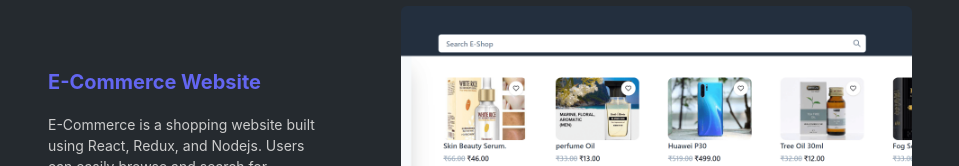
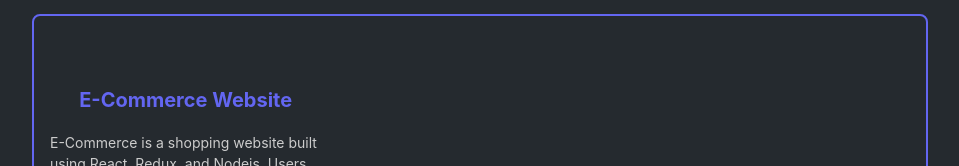
Before and after one commit to Raj-Mandloii/raj-mandloi, a React (Create React App) app: page /projects in a window 1280 px wide. Shown: the part 2730-2896 px from the top of the page, without its empty margins (160-1119 px from the left). Built offline with nearby package versions, Linux system fonts and the light colour scheme.

Commit message:
UI alignment bug fixes

```diff
--- a/src/Components/Project-Datails/index.js
+++ b/src/Components/Project-Datails/index.js
@@ -21,12 +21,13 @@ export default ({
   githubLink,
 }) => (
   <Box
-    // border="1px solid red"
+    border={{ lg: "2px solid #6366F1" }}
+    borderRadius={"lg"}
     maxW="7xl"
     mx="auto"
     px={{ base: "0", lg: "4" }}
     py={{ base: "0", lg: "2" }}
-    mt="0"
+    mt={{ lg: "4",md:"4" }}
   >
     <Stack
       direction={{ base: "column-reverse", lg: "row" }}
@@ -49,7 +50,7 @@ export default ({
       >
         <Stack spacing={{ base: "8", lg: "10" }}>
           <Stack spacing={{ base: "2", lg: "4" }}>
-            <Heading size="md" color="#6366F1" pb="1" mt={{ sm: "4" }}>
+            <Heading size="md" color="#6366F1" pb="1" mt={{ sm: "4" }} textAlign="center">
               {title}
             </Heading>
             <Heading
@@ -111,7 +112,7 @@ export default ({
           </HStack>
         </Stack>
       </Box>
-      <Flex>
+      <Flex alignItems="center">
         <Image
           src={image}
           alt={title}
--- a/src/Pages/Projects.js
+++ b/src/Pages/Projects.js
@@ -10,7 +10,7 @@ function Projects() {
         <h1 className="text-2xl text-dark-heading dark:text-light-heading md:text-4xl xl:text-5xl xl:leading-tight font-bold">
           Projects
         </h1>
-        <div className="grid grid-cols-1 md:grid-cols-2 lg:grid-cols-1 gap-x-5 gap-y-5">
+        <div className="grid grid-cols-1 md:grid-cols-1 lg:grid-cols-1 gap-x-5 gap-y-5">
 
         {React.Children.toArray(
           projectDetails.map(
```
